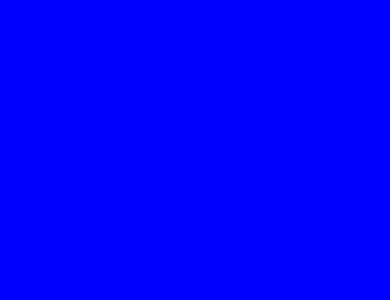
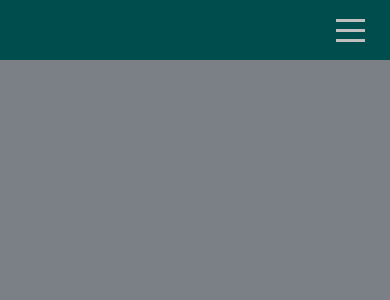
Before and after one commit to Lubo77/brilo-app, a React (Create React App) app: page / in a window 390 px wide. Shown: the top 300 px of the page. Built offline with nearby package versions, Linux system fonts and the light colour scheme.

Commit message:
header - initial structire

```diff
--- a/src/App.js
+++ b/src/App.js
@@ -1,10 +1,10 @@
-import logo from './logo.svg';
 import './assets/scss/style.scss';
+import Header from './components/Header'
 
 function App() {
   return (
     <div className="App">
-
+      <Header/>
     </div>
   );
 }
--- /dev/null
+++ b/src/assets/scss/components/header.scss
@@ -0,0 +1,189 @@
+header {
+    width: 100%;
+    padding-top: 15px;
+    padding-bottom: 15px;
+    position: fixed;
+    z-index: 10;
+    background: $green;
+    height: 30px;
+}
+
+.container-menu {
+    display: flex;
+    margin: auto;
+    max-width: 1200px;
+    height: 100%;
+    align-items: center;
+    justify-content: end;
+    width: 90%;
+}
+
+// MENU - THE BEGINNING
+
+.menu {
+    list-style: none;
+    display: flex;
+    padding-right: 0px;
+}
+
+.menu > .menu-item {
+    display: inline-block;
+    position: relative;
+    margin-left: 35px;
+}
+
+.menu > .menu-item > a {
+    text-transform: uppercase;
+    text-decoration: none;
+    transition: all 0.3s ease;
+    color: $gray-2;
+    font-weight: 700;
+}
+
+.menu > .menu-item > a:hover {
+    color: $white
+}
+
+.open-nav-menu {
+    display: none;
+    height: 34px;
+    width: 40px;
+    position: relative;
+    align-items: center;
+    justify-content: center;
+    cursor: pointer;
+}
+
+.open-nav-menu span {
+    position: relative;
+    display: block;
+    height: 3px;
+    width: 29px;
+    background-color: $gray-2;
+    transition: all 0.3s ease;
+}
+
+.open-nav-menu span:hover {
+    background: $white;
+}
+
+.open-nav-menu span:before,
+.open-nav-menu span:after {
+    content: '';
+    position: absolute;
+    left: 0;
+    width: 100%;
+    height: 100%;
+    background-color: $gray-2;
+    box-sizing: border-box;
+    transition: all 0.3s ease;
+}
+
+.open-nav-menu span:before {
+    top: -10px;
+}
+.open-nav-menu span:after {
+    top: 10px;
+}
+
+.open-nav-menu span:hover:before,
+.open-nav-menu span:hover:after {
+    background: $white;
+}
+
+.close-nav-menu {
+    width: 40px;
+    height: 40px;
+    cursor: pointer;
+    display: none;
+    margin-left: 42px;
+}
+
+.close-icon {
+    margin-left: 17px;
+    margin-top: 2px;
+}
+
+  .close-icon:before, .close-icon:after {
+    position: absolute;
+    content: ' ';
+    height: 35px;
+    width: 4px;
+    background: $violet-1;
+    transition: all 0.3s ease;
+  }
+
+  .close-icon:before {
+    transform: rotate(45deg);
+  }
+  .close-icon:after {
+    transform: rotate(-45deg);
+  }
+
+  .close-icon:hover:before, .close-icon:hover:after {
+    background: $gray-2;
+  }
+
+.menu-overlay {
+    position: fixed;
+    z-index: 999;
+    background-color: rgba(0,0,0,0.5);
+    left: 0;
+    top: 0;
+    height: 100%;
+    width: 100%;
+    visibility: hidden;
+    opacity: 0;
+    transition: all 0.3s ease;
+}
+
+.menu-overlay.active {
+    visibility: visible;
+    opacity: 1;
+}
+
+@media (max-width: $sm) {
+    .nav-menu {
+        display: block;
+        position: fixed;
+        right: -280px;
+        visibility: hidden;
+        width: 280px;
+        top: 0;
+        overflow-y: auto;
+        z-index: 1000;
+        padding: 15px 0;
+        background-color: $white;
+        transition: all 0.3s ease;
+    }
+
+    .nav-menu.open {
+        visibility: visible;
+        right: 0;
+    }
+
+    .menu {
+        display: block;
+    }
+
+    .menu > .menu-item {
+        display: block;
+        padding: 7px;
+        margin: 0;
+    }
+
+    .menu > .menu-item > a {
+        color: $violet-1;
+    }
+
+    .menu > .menu-item > a:hover {
+        color: $gray-2;
+    }
+
+    .open-nav-menu,
+    .close-nav-menu {
+        display: flex;
+    }
+}
+
+// MENU - THE END
--- /dev/null
+++ b/src/assets/scss/elements/base.scss
@@ -0,0 +1,25 @@
+body, html {
+    margin: 0;
+    font-size: 16px;
+    scroll-behavior: smooth;
+    width: 100%;
+    height: 100%;
+    font-family: 'Hanken Grotesk', sans-serif;
+    overflow-x: clip;
+    box-sizing: border-box;
+    scroll-padding-top: 70px;
+}
+
+body {
+    background: $gray-1;
+}
+
+h1, h2, h3, h4, h5, h6 {
+    padding: 0;
+    margin: 0;
+}
+
+p {
+    padding: 0;
+    margin: 0;
+}
--- /dev/null
+++ b/src/assets/scss/settings/breakpoints.scss
@@ -0,0 +1,6 @@
+// media screen breakpoints
+$sm: 576px;
+$md: 768px;
+$lg: 992px;
+$xl: 1200px;
+$xxl: 1400px;
--- /dev/null
+++ b/src/assets/scss/settings/colors.scss
@@ -0,0 +1,8 @@
+$white: #fff;
+$gray-1: #7a8085;
+$gray-2: #bfbfbf;
+$green: #004d4d;
+
+$yellow-2: yellow;
+$violet-1: violet;
+$lg: 1200px;
--- /dev/null
+++ b/src/assets/scss/settings/typography.scss
@@ -0,0 +1 @@
+@import url('https://fonts.googleapis.com/css2?family=Hanken+Grotesk:ital,wght@0,400;0,500;0,600;0,700;1,400;1,500;1,600;1,700&family=Ubuntu:ital,wght@0,300;0,400;0,500;0,700;1,300;1,400;1,500;1,700&display=swap');
--- a/src/assets/scss/style.scss
+++ b/src/assets/scss/style.scss
@@ -1,3 +1,10 @@
-body {
-    background: blue;
-}
+// Settings
+@import './settings/colors.scss';
+@import './settings/breakpoints.scss';
+@import './settings/typography.scss';
+
+// Elements
+@import './elements/base.scss';
+
+// Components
+@import './components/header.scss';
--- a/src/components/Header.js
+++ b/src/components/Header.js
@@ -0,0 +1,25 @@
+export default function Header() {
+    return (
+        <header>
+            <div className="container-menu">
+            <div className="nav-menu">
+                <div className="close-nav-menu">
+                    <span className="close-icon"></span>
+                </div>
+                <ul class="menu">
+                    <li className="menu-item"><a href="#">home</a></li>
+                    <li className="menu-item"><a href="#">about me</a></li>
+                    <li className="menu-item"><a href="#">my work</a></li>
+                </ul>
+            </div>
+
+            <div className="open-nav-menu">
+                <span></span>
+            </div>
+
+            <div className="menu-overlay">
+            </div>
+            </div>
+        </header>
+    )
+}
```
